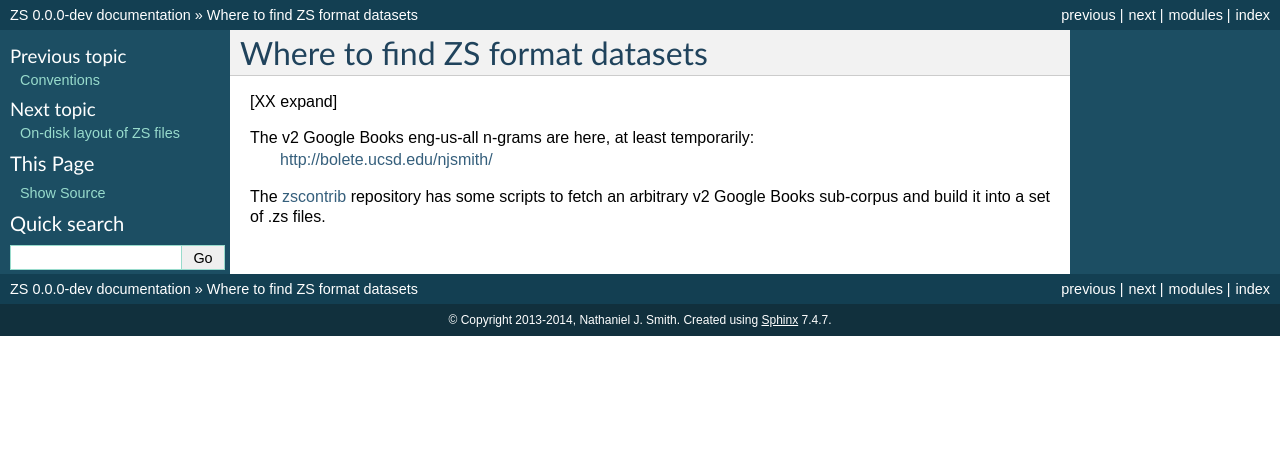
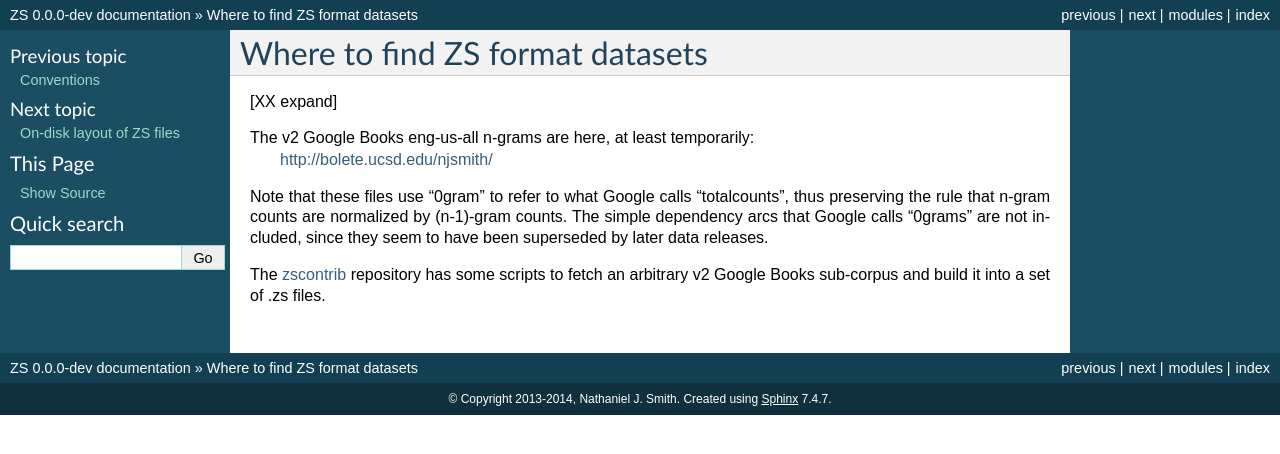
Before and after one commit to njsmith/zs, a Sphinx documentation site: the page built from doc/datasets.rst, in a window 1280 px wide. Shown: the top 454 px of the page. Built offline with Sphinx 7.4.7, drawn with Linux system fonts in a browser that asks for light colours.

Commit message:
small text updates

```diff
--- a/doc/datasets.rst
+++ b/doc/datasets.rst
@@ -6,6 +6,12 @@
 The v2 Google Books eng-us-all n-grams are here, at least temporarily:
     http://bolete.ucsd.edu/njsmith/
 
+Note that these files use "0gram" to refer to what Google calls
+"totalcounts", thus preserving the rule that n-gram counts are
+normalized by (n-1)-gram counts. The simple dependency arcs that
+Google calls "0grams" are not included, since they seem to have been
+superseded by later data releases.
+
 The `zscontrib <https://github.com/njsmith/zscontrib>`_ repository has
 some scripts to fetch an arbitrary v2 Google Books sub-corpus and
 build it into a set of .zs files.
```
Also changed, not shown: 1 other file.
